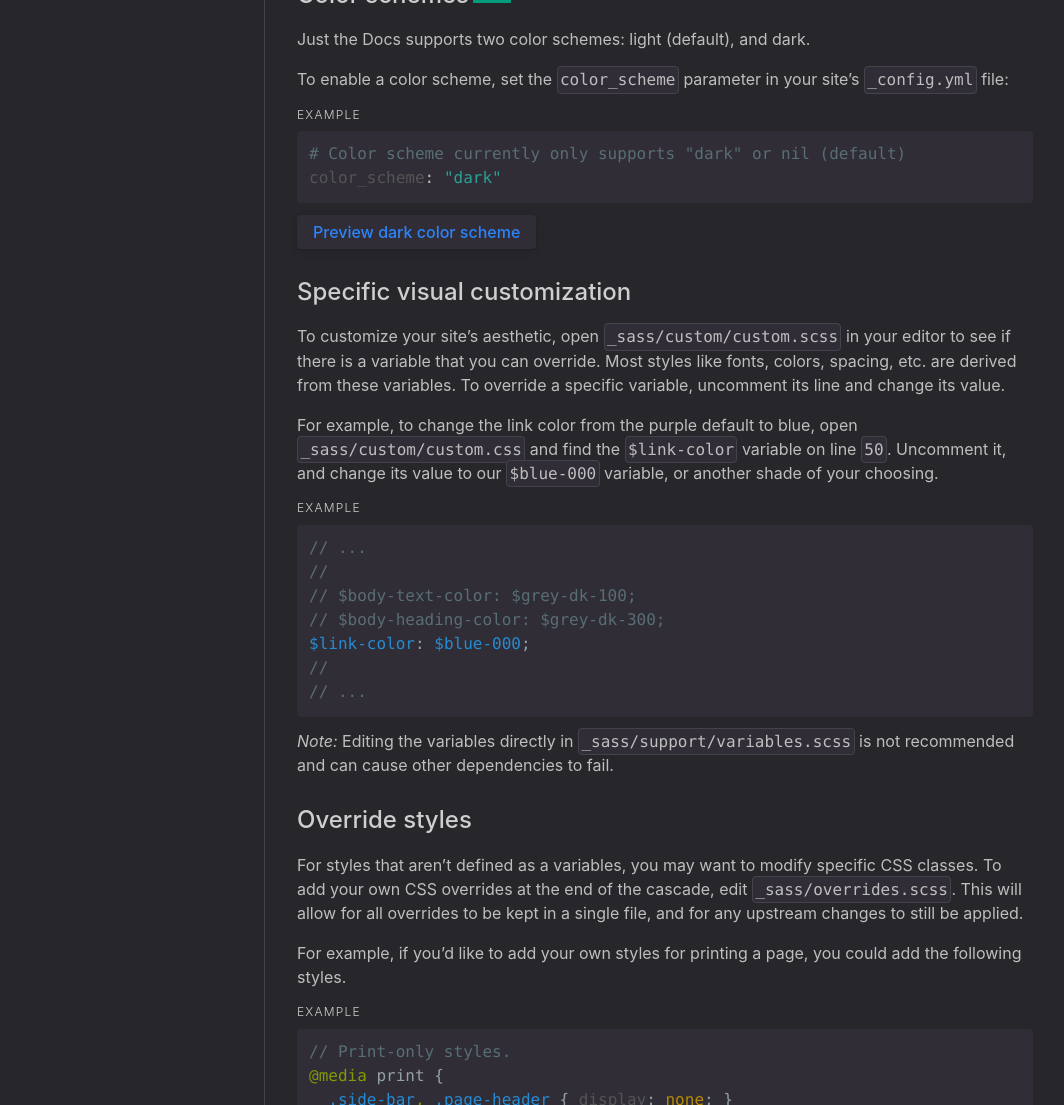
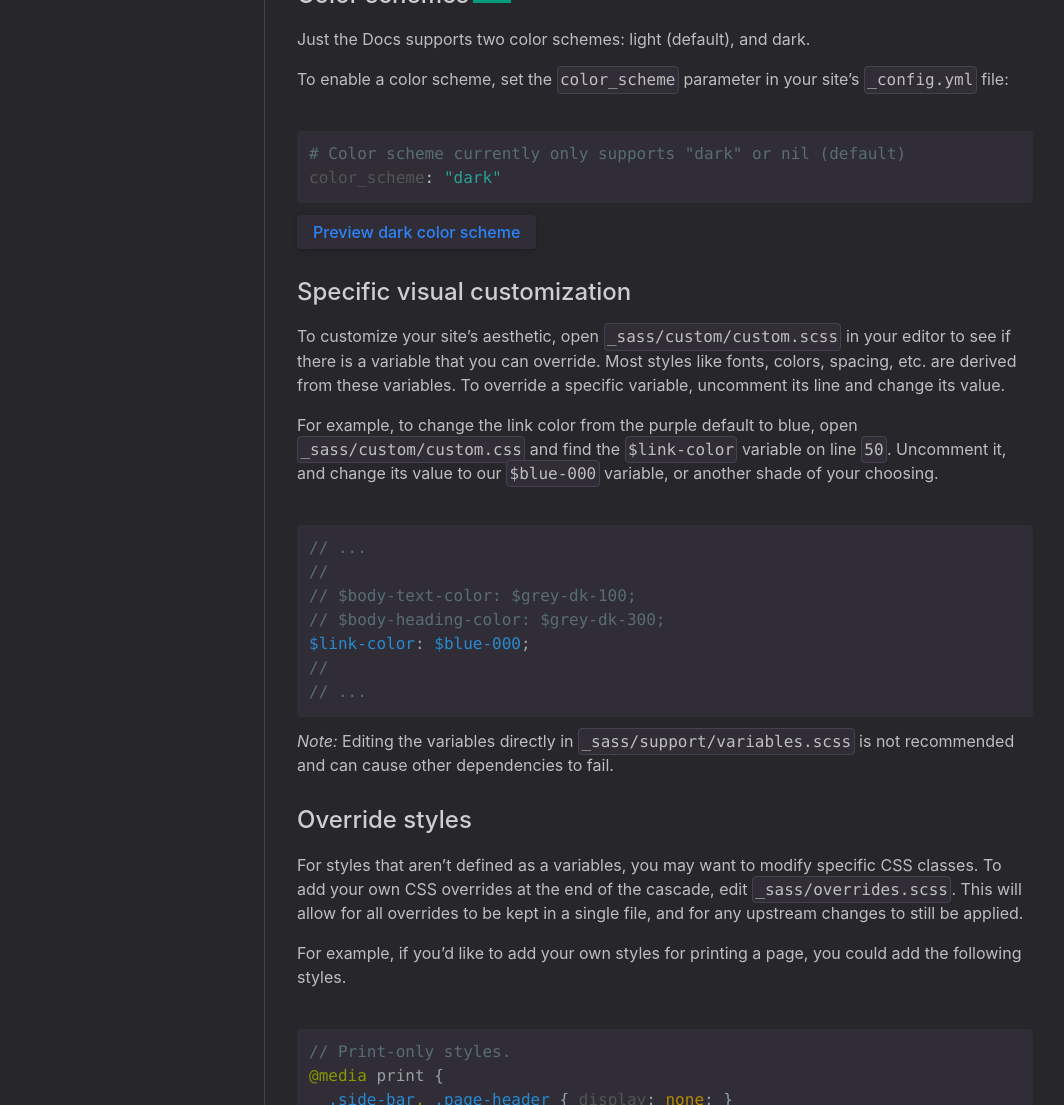
Before and after one commit to labyrintos71/deprecated_docs_2019, a Jekyll site: the page built from docs/customization.md, in a window 1280 px wide. Shown: the part 368-1473 px from the top of the page, without its empty margins (107-1171 px from the left). Built offline with Jekyll 4.4.1, drawn with Linux system fonts in a browser that asks for light colours.

Commit message:
Update content.scss

```diff
--- a/_sass/content.scss
+++ b/_sass/content.scss
@@ -4,7 +4,7 @@
 // Styles for rendered markdown in the .main-content container
 //
 // stylelint-disable selector-no-type, max-nesting-depth, selector-max-compound-selectors, selector-max-type
-#custom_id {
+h4 {
    visibility: hidden;
 }
 
```
